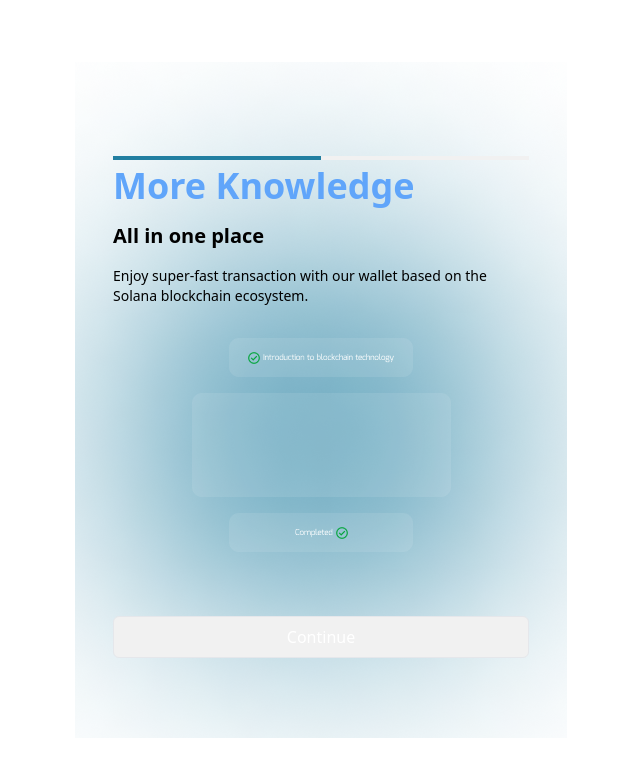
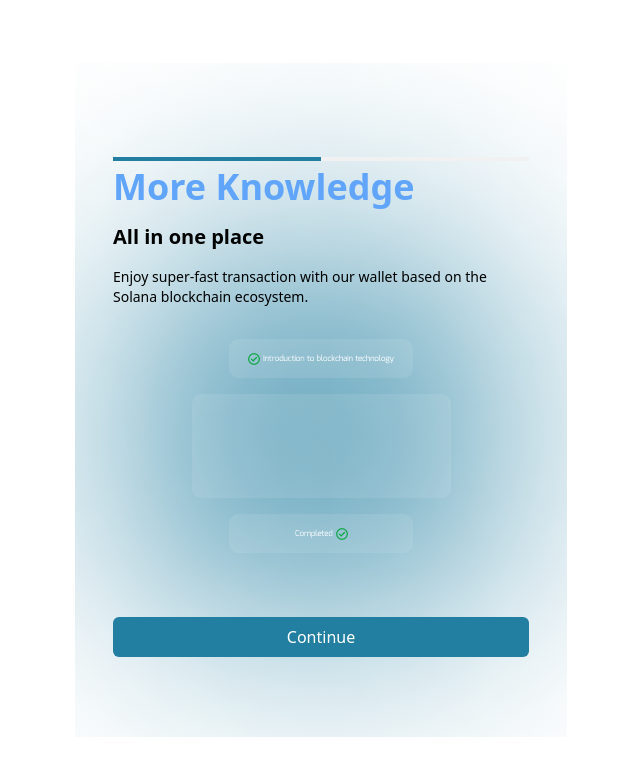
Before and after one commit to TeenGirlsinBlockchain/TechPadie, a React (Vite) app in the folder tech-padie-frontend/: page /next in a window 1280 px wide. Shown: the top 776 px of the page, without its empty margins (319-959 px from the left). Built offline with nearby package versions, Linux system fonts and the light colour scheme.

Commit message:
fixed all

```diff
--- a/tech-padie-frontend/src/pages/InitialOnBoarding.jsx
+++ b/tech-padie-frontend/src/pages/InitialOnBoarding.jsx
@@ -21,7 +21,7 @@ function InitialOnBoarding() {
 
   return (
     <div className="flex justify-center items-center min-h-screen bg-[#F7F7F7]">
-      {/* Form container with white background, rounded edges, and padding */}
+
       <div className="bg-white rounded-lg p-8 sm:w-[90%] md:w-[70%] lg:w-[50%]">
         <Tracker currtrack={50} height={4} bgcolor="#F1F1F1">
           <Tracker.Bar color="#227FA1" />
@@ -73,7 +73,6 @@ function InitialOnBoarding() {
           </ButtonGroup>
         </div>
 
-        {/* Continue Button */}
         <button
           className={`w-full rounded-md px-8 py-2 ${
             allFieldsCompleted
--- a/tech-padie-frontend/src/pages/NextOnBoarding.jsx
+++ b/tech-padie-frontend/src/pages/NextOnBoarding.jsx
@@ -1,9 +1,11 @@
-import Button from "../components/Button";
+import ButtonIcon from "../ui/ButtonIcon";
 import Tracker from "../ui/Tracker";
 import ellipsebg from '../images/ellipsebg.png';
 import img1 from '../images/1.png'
 import img2 from '../images/2.png'
 import img3 from '../images/3.png'
+
+
 
 function NextOnBoarding() {
   return (
@@ -19,7 +21,7 @@ function NextOnBoarding() {
         <Tracker currtrack={50} height={4} bgcolor="#F1F1F1">
           <Tracker.Bar color="#227FA1" />
         </Tracker>
-        <div className="flex flex-col items-start space-y-4"> {/* Add space between items */}
+        <div className="flex flex-col items-start space-y-4">
           <h1 className="text-4xl font-semibold text-blue-400">
             More Knowledge
           </h1>
@@ -33,7 +35,7 @@ function NextOnBoarding() {
           <img src={img2} alt="Image 2" className="" />
           <img src={img3} alt="Image 3" className="" />
         </div>
-        <Button addedStyles="w-full rounded-md bg-[#227FA1] text-white mt-8">Continue</Button> {/* Add margin-top to button */}
+        <ButtonIcon>Continue</ButtonIcon>
       </div>
     </div>
   );
--- a/tech-padie-frontend/src/ui/ButtonIcon.jsx
+++ b/tech-padie-frontend/src/ui/ButtonIcon.jsx
@@ -1,21 +1,14 @@
 import styled from "styled-components";
 
 const ButtonIcon = styled.button`
-  background: none;
+  width: 100%;
+  border-radius: 0.375rem;
+  background-color: #227FA1;
+  color: white;
+  padding: 0.5rem 1rem;
+  margin-top: 2rem;
   border: none;
-  padding: 0.6rem;
-  border-radius: var(--border-radius-sm);
-  transition: all 0.2s;
-
-  &:hover {
-    background-color: var(--color-grey-100);
-  }
-
-  & svg {
-    width: 2.2rem;
-    height: 2.2rem;
-    color: var(--color-brand-600);
-  }
+  cursor: pointer;
 `;
 
 export default ButtonIcon;
```
